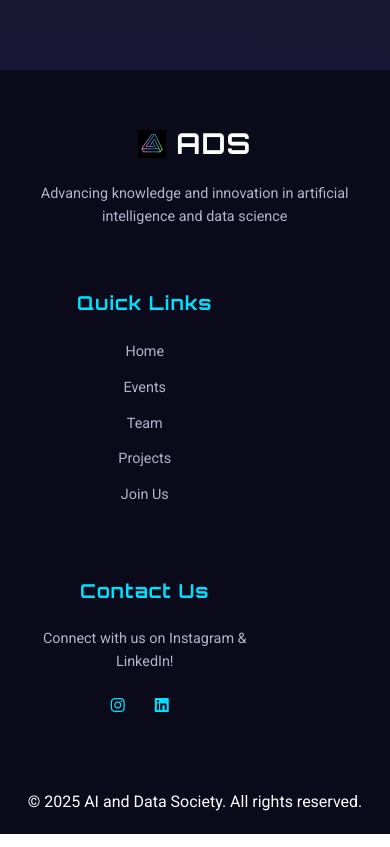
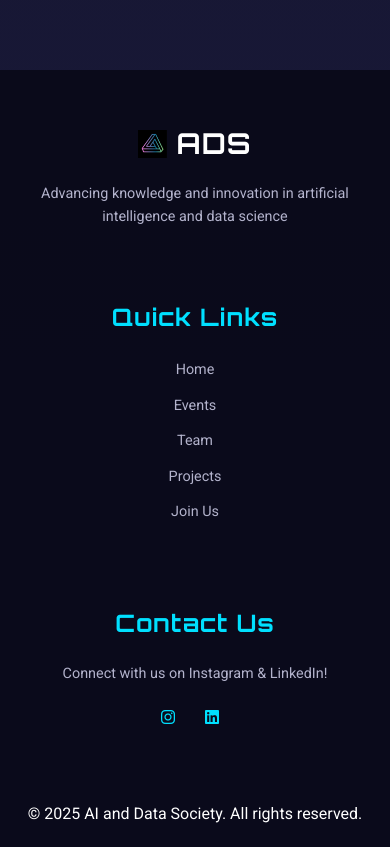
Before and after one commit to antmskim/ads-website, a plain HTML site: page pages/team.html in a window 390 px wide. Shown: the part 4268-5115 px from the top of the page. Drawn offline with Linux system fonts and the light colour scheme.

Commit message:
Update style.css

```diff
--- a/css/style.css
+++ b/css/style.css
@@ -1105,3 +1105,68 @@ footer {
         font-size: 1.1rem;
     }
 }
+
+/* Fix for Footer Layout */
+  @media (max-width: 768px) {
+    .footer-content {
+      display: flex;
+      flex-direction: column;
+      align-items: center;
+      text-align: center;
+    }
+
+    .footer-logo, .footer-links, .footer-contact {
+      width: 100%;
+      max-width: 100%;
+      text-align: center;
+      margin-bottom: 30px;
+    }
+
+    .footer-logo h3 {
+      justify-content: center;
+    }
+
+    .footer-links ul {
+      display: flex;
+      flex-direction: column;
+      align-items: center;
+    }
+
+    .footer-contact .social-links {
+      display: flex;
+      justify-content: center;
+      gap: 20px;
+    }
+
+    /* Fix for Quick Links and Contact Us headings */
+    .footer-links h4, .footer-contact h4 {
+      text-align: center;
+      width: 100%;
+    }
+
+    /* Ensure all footer text is centered */
+    .footer-logo p, .footer-links ul li, .footer-contact p {
+      text-align: center;
+    }
+  }
+
+  /* Extra fix for the logo duplication in footer */
+  .footer-logo h3 img {
+    margin-right: 10px;
+  }
+
+  /* Fix font sizes for better mobile display */
+  @media (max-width: 480px) {
+    .hero-content h1 {
+      font-size: 2.5rem;
+    }
+
+    .hero-content h2 {
+      font-size: 1.3rem;
+    }
+
+    .footer-links h4, .footer-contact h4 {
+      font-size: 1.5rem;
+      margin-top: 10px;
+    }
+  }
```
